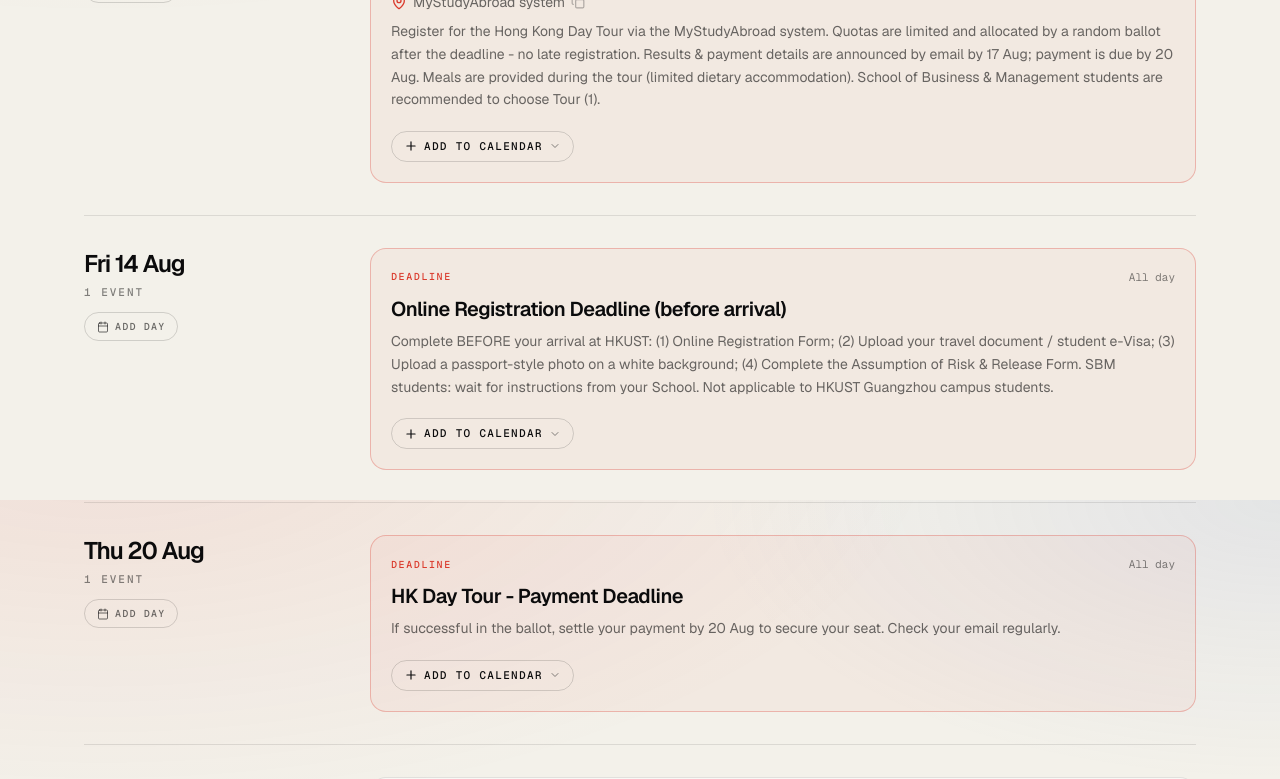
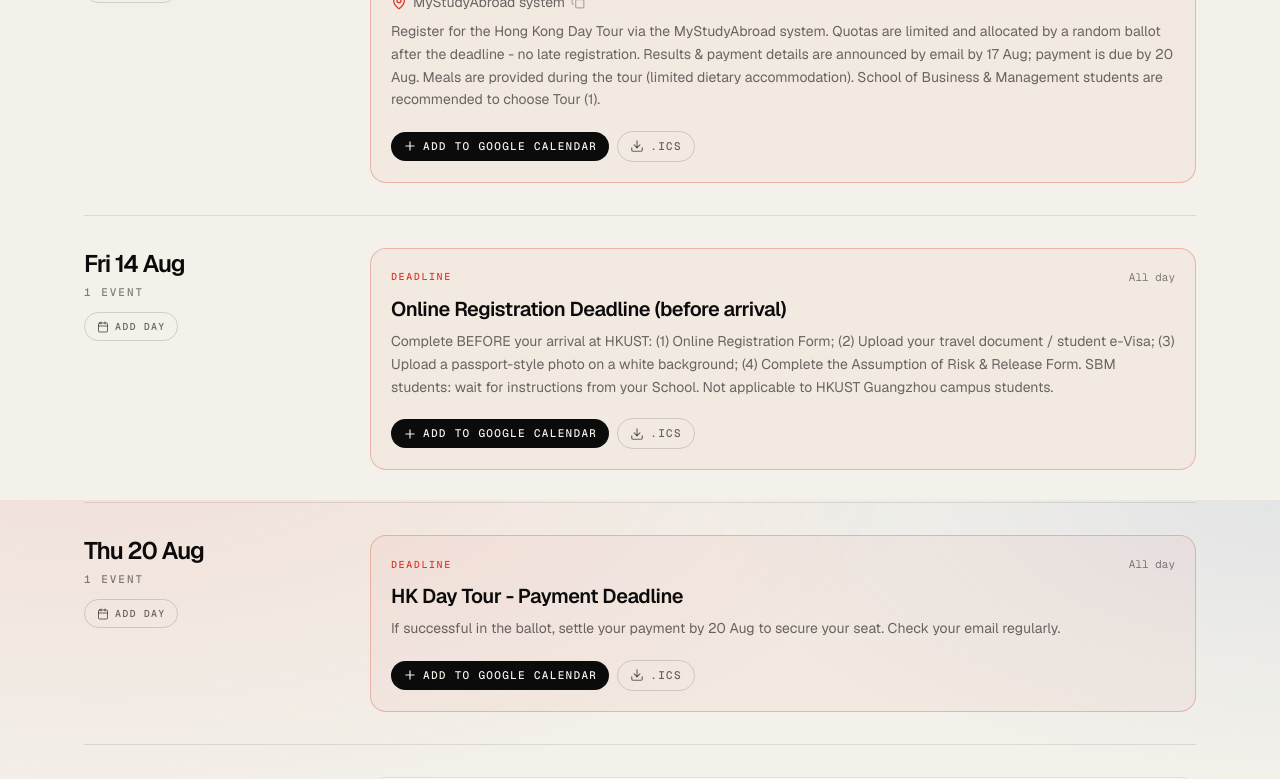
Before and after one commit to KarinaKKarinaK/HKUST-view, a Next.js app: page / in a window 1280 px wide. Shown: the part 2700-3479 px from the top of the page. Built offline with nearby package versions, Linux system fonts and the light colour scheme.

Commit message:
Make add-to-calendar a direct Google Calendar link plus .ics

```diff
--- a/components/AddToCalendar.tsx
+++ b/components/AddToCalendar.tsx
@@ -1,75 +1,39 @@
 "use client";
-import { useEffect, useRef, useState } from "react";
-import { Plus, ChevronDown } from "lucide-react";
+import { Plus, Download } from "lucide-react";
 import type { CalEvent } from "@/data/events";
 import { googleCalUrl, downloadIcs } from "@/lib/calendar";
 
+// Direct actions, no dropdown. The Google link opens a prefilled event in
+// Google Calendar that anyone visiting the page can save to their own account.
+// The .ics works for Apple Calendar, Outlook and everything else. Nothing here
+// is tied to any specific account.
 export function AddToCalendar({
   event,
   compact = false,
-  onOpenChange,
 }: {
   event: CalEvent;
   compact?: boolean;
-  onOpenChange?: (open: boolean) => void;
 }) {
-  const [open, setOpen] = useState(false);
-  const ref = useRef<HTMLDivElement>(null);
-
-  useEffect(() => {
-    onOpenChange?.(open);
-  }, [open, onOpenChange]);
-
-  useEffect(() => {
-    if (!open) return;
-    const onClick = (e: MouseEvent) => {
-      if (ref.current && !ref.current.contains(e.target as Node)) setOpen(false);
-    };
-    document.addEventListener("mousedown", onClick);
-    return () => document.removeEventListener("mousedown", onClick);
-  }, [open]);
-
+  const pad = compact ? "px-3 py-1.5" : "px-4 py-2";
   return (
-    <div className="relative no-print" ref={ref}>
-      <button
-        onClick={() => setOpen((v) => !v)}
-        aria-haspopup="menu"
-        aria-expanded={open}
-        className={`group inline-flex items-center gap-1.5 rounded-full border border-ink/15 font-mono text-[11px] font-medium uppercase tracking-[0.12em] text-ink transition hover:border-ink hover:bg-ink hover:text-paper dark:border-white/20 dark:text-paper dark:hover:bg-paper dark:hover:text-ink ${
-          compact ? "px-3 py-1.5" : "px-4 py-2"
-        }`}
-      >
-        <Plus className="h-3.5 w-3.5" />
-        Add to calendar
-        <ChevronDown className="h-3 w-3 opacity-50" />
-      </button>
-      {open && (
-        <div
-          role="menu"
-          className="glass absolute left-0 z-40 mt-2 w-52 overflow-hidden rounded-xl shadow-2xl"
-        >
+    <div className="no-print flex flex-wrap items-center gap-2">
       <a
         href={googleCalUrl(event)}
         target="_blank"
         rel="noopener noreferrer"
-            role="menuitem"
-            onClick={() => setOpen(false)}
-            className="block px-4 py-3 text-sm font-medium hover:bg-ink/5 dark:hover:bg-white/10"
+        className={`group inline-flex items-center gap-1.5 rounded-full bg-ink font-mono text-[11px] font-medium uppercase tracking-[0.12em] text-paper transition hover:bg-accent active:scale-95 dark:bg-paper dark:text-ink dark:hover:bg-accent dark:hover:text-paper ${pad}`}
       >
-            Google Calendar
+        <Plus className="h-3.5 w-3.5" />
+        Add to Google Calendar
       </a>
       <button
-            role="menuitem"
-            onClick={() => {
-              downloadIcs([event], event.key);
-              setOpen(false);
-            }}
-            className="block w-full px-4 py-3 text-left text-sm font-medium hover:bg-ink/5 dark:hover:bg-white/10"
+        onClick={() => downloadIcs([event], event.key)}
+        title="Download .ics for Apple Calendar, Outlook and others"
+        className={`inline-flex items-center gap-1.5 rounded-full border border-ink/15 font-mono text-[11px] font-medium uppercase tracking-[0.12em] text-ink/60 transition hover:border-ink hover:text-ink active:scale-95 dark:border-white/20 dark:text-paper/60 dark:hover:border-white/50 dark:hover:text-paper ${pad}`}
       >
-            Apple / Outlook (.ics)
+        <Download className="h-3.5 w-3.5" />
+        .ics
       </button>
-        </div>
-      )}
     </div>
   );
 }
--- a/components/sections.tsx
+++ b/components/sections.tsx
@@ -606,12 +606,9 @@ function EventCard({ e }: { e: CalEvent }) {
   const { school } = useSchool();
   const info = schoolInfo(school);
   const isInduction = e.key === "academic_induction";
-  const [menuOpen, setMenuOpen] = useState(false);
   return (
     <div
       className={`reveal group relative flex flex-col rounded-2xl border p-5 transition hover:border-ink/30 ${
-        menuOpen ? "z-[70]" : ""
-      } ${
         cat.accent
           ? "border-accent/30 bg-accent/[0.04] hover:border-accent/60"
           : "border-ink/10 bg-white/50 dark:border-white/10 dark:bg-white/[0.03] dark:hover:border-white/25"
@@ -653,7 +650,7 @@ function EventCard({ e }: { e: CalEvent }) {
         </p>
       )}
       <div className="mt-4 pt-1">
-        <AddToCalendar event={e} compact onOpenChange={setMenuOpen} />
+        <AddToCalendar event={e} compact />
       </div>
     </div>
   );
```
Lines whose indentation alone changed are shown as unchanged.
